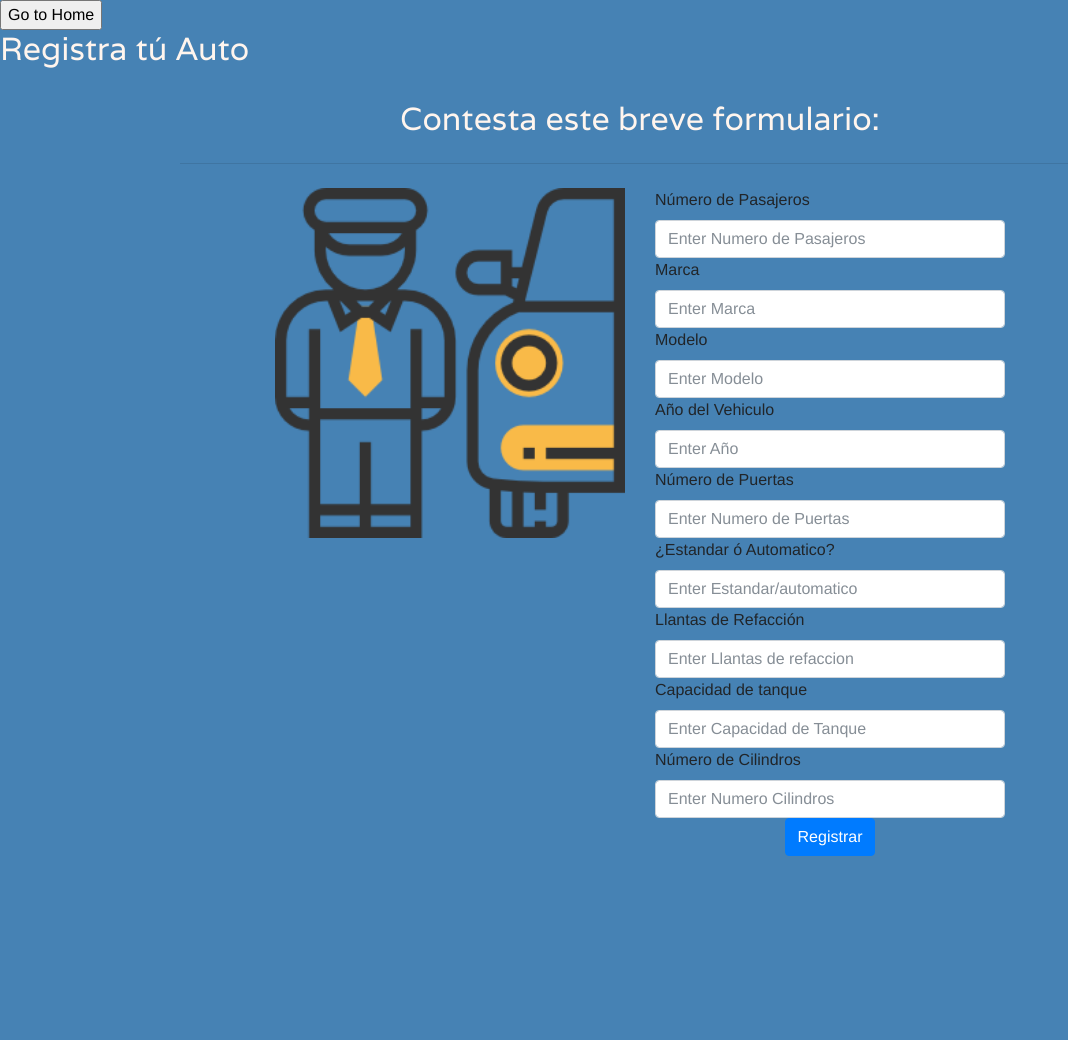
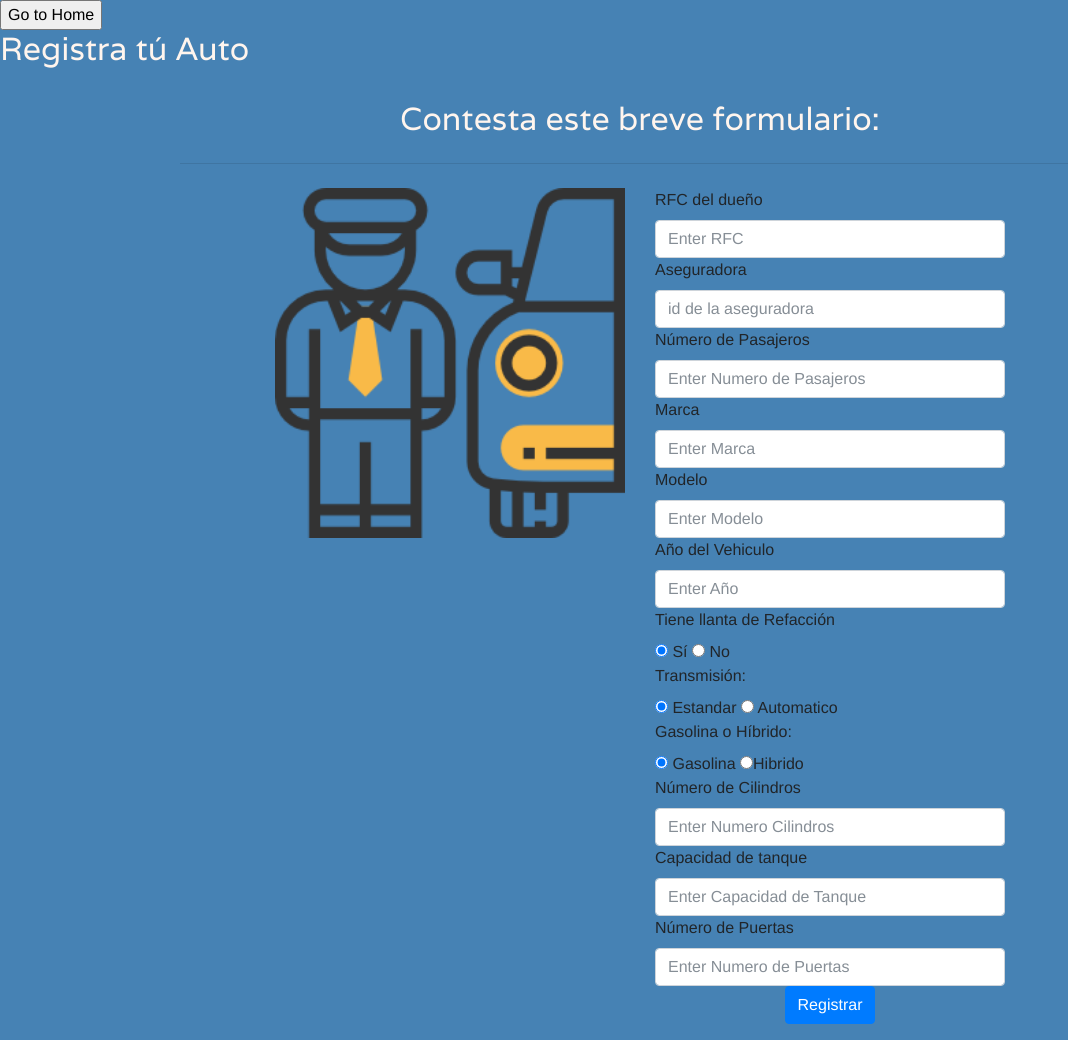
Before and after one commit to LisandroV/ProyectoFinalFBD, a Flask app: page /registro/auto in a window 1280 px wide. Shown: the part 56-1096 px from the top of the page, without its empty margins (0-1068 px from the left). Before the commit the page ends 912 px from the top, so only its background shows below. Run offline with Flask 2, Linux system fonts and the light colour scheme; some libraries are stand-ins or nearby versions; some web fonts are replaced.

Commit message:
vehiculo form

```diff
--- a/src/app.py
+++ b/src/app.py
@@ -1,6 +1,7 @@
+# -*- coding: utf-8 -*-
 from flask import Flask, render_template, request, jsonify
-import psycopg2
-import config
+import psycopg2, config
+from datetime import datetime
 
 con = psycopg2.connect(
     host=config.db['host'],
@@ -16,17 +17,6 @@ def main():
 #    cur.execute("SELECT * FROM test")
 #    items = cur.fetchall()
 #    print items;
-    context = {
-        'server': 'localhost:5000',
-        'message': 'hola',
-        'items': [
-            {'name': 'Lisandro', 'age': 19},
-            {'name': 'Pablo', 'age': 20}
-        ]
-    }
-    #cur.execute("CREATE TABLE test(id serial PRIMARY KEY, name varchar, email varchar)");
-
-    con.commit();
     return render_template('index.html', **context)
 
 
@@ -81,13 +71,24 @@ def registra_trabajador_get():
 
 @app.route("/registro/auto", methods=['POST'])
 def registra_auto_post():
-    print request.form["marca"]
-    message = {
-        'status': 202,
-        'message': 'Ha sido registrado',
-    }
-    resp = jsonify(message)
+    r = request.form
+    query = "INSERT INTO Vehiculo (rfc, id_aseguradora, numero_de_pasajeros, marca, modelo, año_vehiculo,llantas_refaccion,estandar_o_automatico,num_cilindros,capacidad_tanque,gasolina_o_hibrido,num_puertas,fecha_de_alta) "
+    query += "VALUES ('{}','{}','{}','{}','{}','{}',{},'{}','{}','{}','{}','{}','{}');".format(r["rfc"],r["seguro"],r["num_pasajeros"],r["marca"],r["modelo"],r["anio"],r["refaccion"],r["transmision"],r["cilindros"],r["tanque"],r["hibrido"],r["num_puertas"], datetime.now().strftime('%Y/%m/%d %H:%M:%S'))
+    try:
+        cur.execute(query)
+    except psycopg2.Error, e:
+        return error_500(e)
+    finally:
+        con.commit()
+
+    resp = jsonify({'message': 'Ha sido registrado'})
     resp.status_code = 202
+    return resp
+
+def error_500(e):
+    resp = jsonify({'error': e.diag.message_primary,
+                    'specific': e.pgerror})
+    resp.status_code = 500
     return resp
 
 if __name__ == '__main__':
--- a/src/static/js/main.js
+++ b/src/static/js/main.js
@@ -1,18 +1,19 @@
 $( document ).ready(function() {
+    $('#form-reg').submit(function(e){
+        e.preventDefault();
+    });
 
 	$('#registrar').click(function(){
-        console.log($('#form-reg').serialize());
 		$.ajax({
 			url: '/registro/auto',
-			data: {'marca': 'masserati'},
+			data: $('#form-reg').serialize(),
 			type: 'POST',
 			success: function(response){
-                alert("GOOD");
-				alert(response);
+                alert(response.message);
 			},
 			error: function(error){
-				alert(error);
-				console.log(error);
+                alert(error.responseJSON.specific);
+                console.log(error)
 			}
 		});
 	});
--- a/src/templates/regAuto.html
+++ b/src/templates/regAuto.html
@@ -43,6 +43,10 @@
     <div class="col-lg-4 mr-auto ">
       <div class="form-group">
           <form id="form-reg">
+            <label for="nombre">RFC del dueño</label>
+            <input type="text" class="form-control" id="rfc" name="rfc" placeholder="Enter RFC">
+            <label for="nombre">Aseguradora</label>
+            <input type="text" class="form-control" id="seguro" name="seguro" placeholder="id de la aseguradora">
             <label for="nombre">Número de Pasajeros</label>
             <input type="text" class="form-control" id="num_pasajeros" name="num_pasajeros" placeholder="Enter Numero de Pasajeros">
             <label for="nombre">Marca</label>
@@ -50,17 +54,22 @@
             <label for="nombre">Modelo</label>
             <input type="text" class="form-control" id="modelo" name="modelo" placeholder="Enter Modelo">
             <label for="nombre">Año del Vehiculo</label>
-            <input type="text" class="form-control" id="anio"  name="anio" placeholder="Enter Año">
+            <input type="text" class="form-control" id="anio" name="anio" placeholder="Enter Año">
+            <label for="nombre">Tiene llanta de Refacción</label><br>
+            <input type="radio" name="refaccion" value="TRUE" checked> Sí
+            <input type="radio" name="refaccion" value="FALSE"> No<br>
+            <label for="nombre">Transmisión:</label><br>
+            <input type="radio" name="transmision" value="E" checked> Estandar
+            <input type="radio" name="transmision" value="A"> Automatico<br>
+            <label for="nombre">Gasolina o Híbrido:</label><br>
+            <input type="radio" name="hibrido" value="G" checked> Gasolina
+            <input type="radio" name="hibrido" value="H">Hibrido<br>
+            <label for="nombre">Número de Cilindros</label>
+            <input type="text" class="form-control" id="cilindros" name="cilindros" placeholder="Enter Numero Cilindros">
+            <label for="nombre">Capacidad de tanque</label>
+            <input type="text" class="form-control" id="tanque" name="tanque" placeholder="Enter Capacidad de Tanque">
             <label for="nombre">Número de Puertas</label>
             <input type="text" class="form-control" id="num_puertas" name="num_puertas" placeholder="Enter Numero de Puertas">
-            <label for="nombre">¿Estandar ó Automatico?</label>
-            <input type="text" class="form-control" id="transmision" name="transmision" placeholder="Enter Estandar/automatico">
-            <label for="nombre">Llantas de Refacción</label>
-            <input type="text" class="form-control" id="refaccion" name="refaccion" placeholder="Enter Llantas de refaccion">
-            <label for="nombre">Capacidad de tanque</label>
-            <input type="text" class="form-control" id="tanque" name="tanque" placeholder="Enter Capacidad de Tanque">
-            <label for="nombre">Número de Cilindros</label>
-            <input type="text" class="form-control" id="cilindros" name="cilindros" placeholder="Enter Numero Cilindros">
             <div class="text-center">
                 <button class="btn btn-primary" id="registrar">Registrar</button>
             </div>
```
Also changed, not shown: 1 other file.
